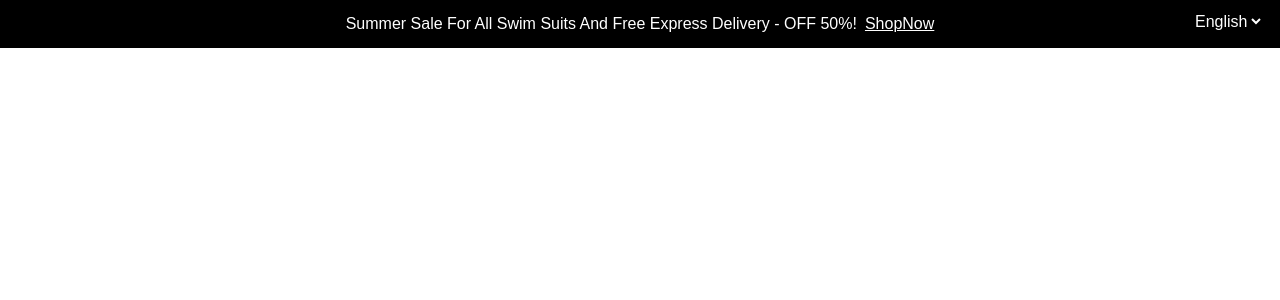
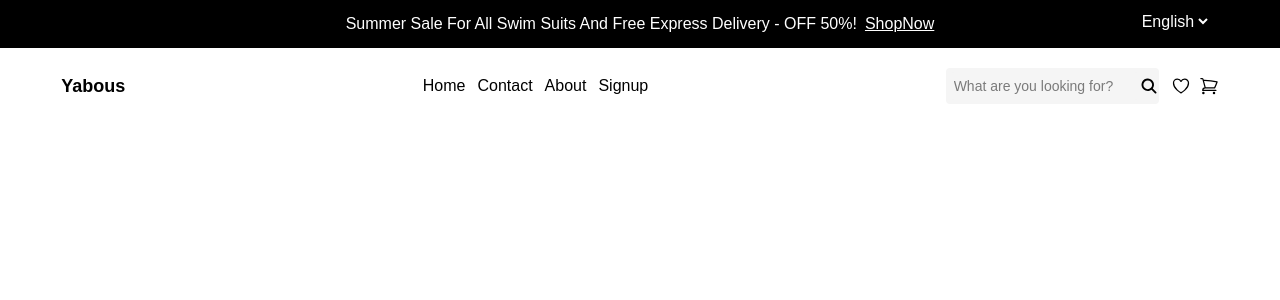
Before and after one commit to salihbezai/Yabous, a React (Vite) app: page / in a window 1280 px wide. Shown: the top 300 px of the page. Built offline with nearby package versions, Linux system fonts and the light colour scheme.

Commit message:
adding nav in the header

```diff
--- a/package.json
+++ b/package.json
@@ -18,6 +18,7 @@
     "react": "^19.0.0",
     "react-dom": "^19.0.0",
     "react-icons": "^5.5.0",
+    "react-router-dom": "^7.3.0",
     "tailwindcss": "^4.0.14"
   },
   "devDependencies": {
--- a/src/App.jsx
+++ b/src/App.jsx
@@ -1,10 +1,13 @@
-import { useEffect, useState } from "react";
 import Header from "./components/Header";
+import { BrowserRouter as Router, Routes, Route } from "react-router-dom";
 
 function App() {
   return (
     <>
-      <Header />
+      <Router>
+        <Header />
+        <Routes></Routes>
+      </Router>
     </>
   );
 }
--- a/src/components/Header.jsx
+++ b/src/components/Header.jsx
@@ -1,11 +1,14 @@
-import { ChevronDownIcon } from "@heroicons/react/16/solid";
-import { Select } from "@chakra-ui/react";
+import { MagnifyingGlassIcon } from "@heroicons/react/16/solid";
+
+import { HeartIcon, ShoppingCartIcon } from "@heroicons/react/24/outline";
+
+import { Link } from "react-router-dom";
 
 const Header = () => {
   return (
-    <header>
+    <header className="">
       <div className="bg-color-bg-1 text-white">
-        <div className="flex justify-center relative px-1 py-3">
+        <div className="flex justify-center relative px-1 py-3 store-container ">
           <div className="flex">
             <p className="text-base">
               Summer Sale For All Swim Suits And Free Express Delivery - OFF
@@ -34,6 +37,47 @@ const Header = () => {
           </div>
         </div>
       </div>
+      <div className="px-2 py-5 store-container flex items-center justify-between">
+        <div>
+          <Link to={"/"}>
+            <h1 className="font-extrabold text-lg">Yabous</h1>
+          </Link>
+        </div>
+        <nav>
+          <ul className="flex gap-3">
+            <li>
+              <Link to="/">Home</Link>
+            </li>
+            <li>
+              <Link to="/">Contact</Link>
+            </li>
+            <li>
+              <Link to="/">About</Link>
+            </li>
+            <li>
+              <Link to="/">Signup</Link>
+            </li>
+          </ul>
+        </nav>
+        <div className="flex items-center gap-3">
+          <div className="flex items-center relative px-1 py-1 bg-[#F5F5F5] rounded">
+            <input
+              type="text"
+              placeholder="What are you looking for?"
+              className="text-black border-none outline-none bg-[#F5F5F5] px-1 py-1 rounded text-sm mr-4"
+            />
+            <MagnifyingGlassIcon className="icon-style text-black absolute right-0" />
+          </div>
+          <div className="flex items-center gap-2">
+            <div>
+              <HeartIcon className="icon-style text-black" />
+            </div>
+            <div>
+              <ShoppingCartIcon className="icon-style text-black" />
+            </div>
+          </div>
+        </div>
+      </div>
     </header>
   );
 };
```
Also changed, not shown: 1 other file (tests, documents, lock files or other folders).
